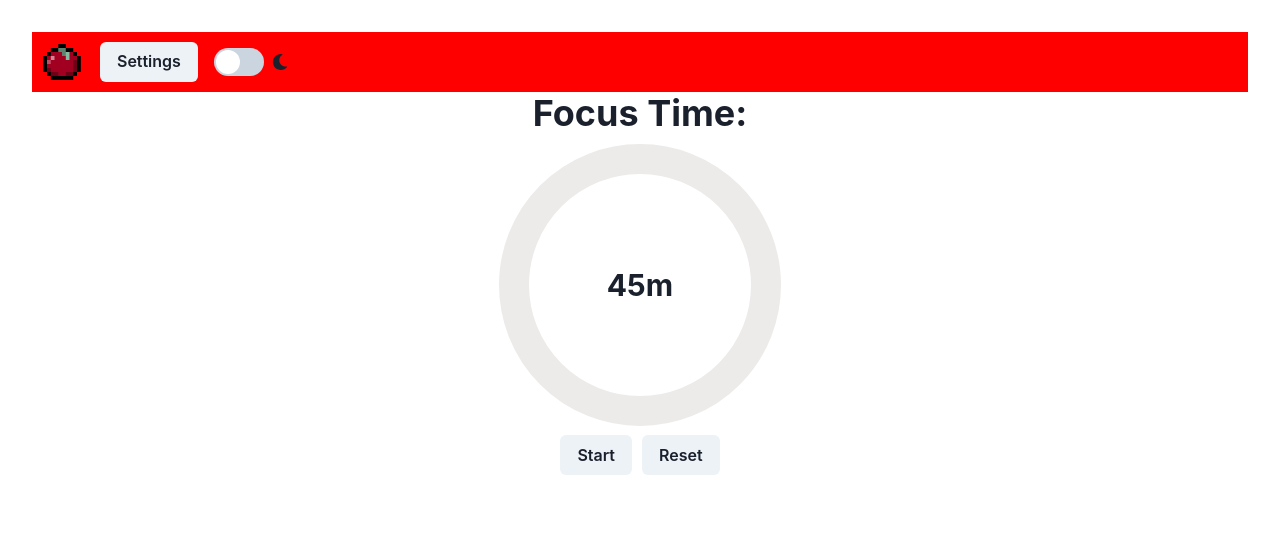
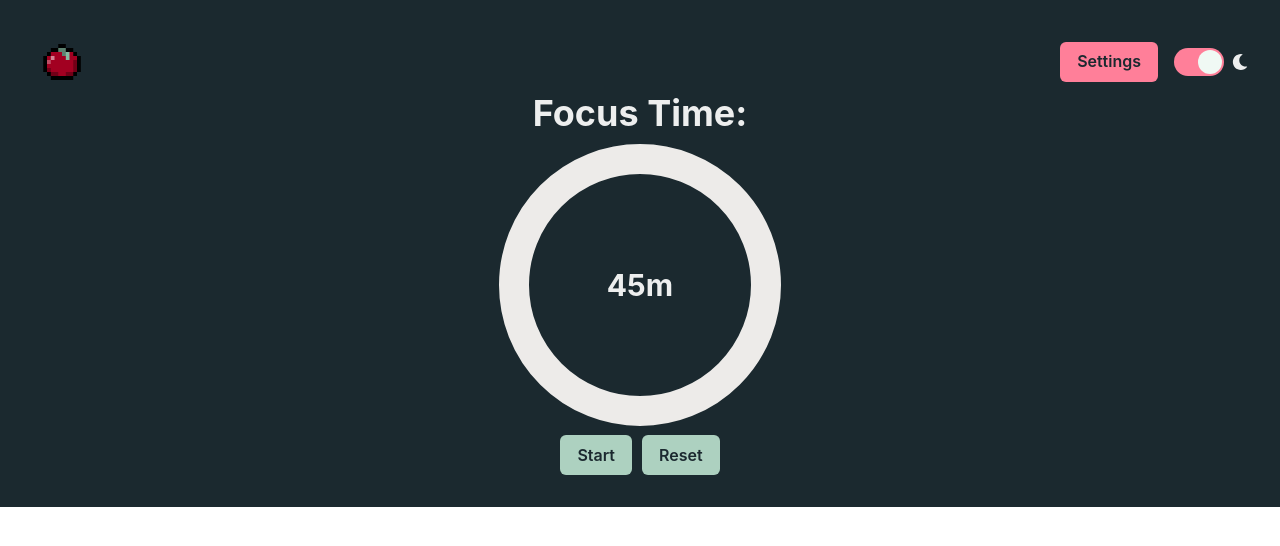
Before and after one commit to a-milek/pomodoro-app, a React (Vite) app: page / in a window 1280 px wide. Shown: the top 546 px of the page. Built offline with nearby package versions, Linux system fonts and the light colour scheme.

Commit message:
style change, toast for settings

```diff
--- a/src/App.css
+++ b/src/App.css
@@ -1,7 +1,6 @@
 
 
 #root {
-
   margin: 0 auto; /* Center the #root container */
   padding: 2rem;
   text-align: center;
--- a/src/App.tsx
+++ b/src/App.tsx
@@ -20,7 +20,7 @@ function App() {
       }}
       width="95vw"
     >
-      <GridItem area="nav" background="red">
+      <GridItem area="nav" margin="0">
         <NavBar onClick={() => setShowSettings(!showSettings)} />
       </GridItem>
 
--- a/src/components/ColorModeSwitch.tsx
+++ b/src/components/ColorModeSwitch.tsx
@@ -7,9 +7,9 @@ export const ColorModeSwitch = () => {
   return (
     <HStack>
       <Switch
+        colorScheme="red"
         isChecked={colorMode === "dark"}
         onChange={toggleColorMode}
-        colorScheme="red"
         size="lg"
       />
       <Text whiteSpace="nowrap">
--- a/src/components/Header.tsx
+++ b/src/components/Header.tsx
@@ -9,11 +9,13 @@ interface Props {
 const NavBar = ({ onClick }: Props) => {
   return (
     <>
-      <HStack>
+      <HStack justifyContent="space-between">
         <Image src="src/assets/pomidoro.png" boxSize="60px" />
 
         <HStack spacing="4">
-          <Button onClick={() => onClick()}>Settings</Button>
+          <Button colorScheme="red" onClick={() => onClick()}>
+            Settings
+          </Button>
           <ColorModeSwitch />
         </HStack>
       </HStack>
--- a/src/components/Settings.tsx
+++ b/src/components/Settings.tsx
@@ -7,6 +7,7 @@ import {
   NumberInput,
   NumberInputField,
   NumberInputStepper,
+  useToast,
 } from "@chakra-ui/react";
 
 interface Props {
@@ -22,10 +23,16 @@ const Settings = ({
   breakTime,
   setBreakTime,
 }: Props) => {
+  const toast = useToast();
   const handleSave = () => {
     localStorage.setItem("focusTime", focusTime.toString());
     localStorage.setItem("breakTime", breakTime.toString());
-    alert("Settings saved!");
+    toast({
+      title: "Settings saved!",
+      colorScheme: "green",
+      duration: 1000,
+      isClosable: true,
+    });
   };
   return (
     <>
--- a/src/components/Timer.tsx
+++ b/src/components/Timer.tsx
@@ -59,7 +59,7 @@ const Timer = ({ focusTime, breakTime }: Props) => {
           (timeRemaining * 100) /
             (isFocusMode ? focusTime * 60 : breakTime * 60)
         }
-        color={isFocusMode ? "red" : "green"}
+        color={isFocusMode ? "#A20021" : "#85BAA1"}
       >
         <CircularProgressLabel>
           <Heading as="h4" fontSize="3xl">
@@ -71,10 +71,15 @@ const Timer = ({ focusTime, breakTime }: Props) => {
       </CircularProgress>
 
       <HStack align="center" justify="center" spacing="10px">
-        <Button onClick={() => setActive(!isActive)}>
+        <Button
+          colorScheme={isActive ? "red" : "green"}
+          onClick={() => setActive(!isActive)}
+        >
           {isActive ? "Pause" : "Start"}
         </Button>
-        <Button onClick={resetTimer}>Reset</Button>
+        <Button colorScheme="green" onClick={resetTimer}>
+          Reset
+        </Button>
       </HStack>
     </div>
   );
--- a/src/main.tsx
+++ b/src/main.tsx
@@ -2,7 +2,8 @@ import { StrictMode } from "react";
 import { createRoot } from "react-dom/client";
 import App from "./App.tsx";
 import "./index.css";
-import { ChakraProvider, theme, ColorModeScript } from "@chakra-ui/react";
+import theme from "./theme.ts";
+import { ChakraProvider, ColorModeScript } from "@chakra-ui/react";
 
 createRoot(document.getElementById("root")!).render(
   <StrictMode>
--- /dev/null
+++ b/src/theme.ts
@@ -0,0 +1,79 @@
+// theme.ts
+
+// 1. import `extendTheme` function
+import { extendTheme, type ThemeConfig } from "@chakra-ui/react";
+
+// 2. Add your color mode config
+const config: ThemeConfig = {
+  initialColorMode: "dark",
+};
+
+// 3. extend the theme
+const theme = extendTheme({
+  config,
+  colors: {
+    gray: {
+      50: "#e3f6fc",
+      100: "#cddce3",
+      200: "#b3c4cb",
+      300: "#96abb4",
+      400: "#7b939e",
+      500: "#617984",
+      600: "#4b5e68",
+      700: "#33434b",
+      800: "#1b292f",
+      900: "#010e18",
+    },
+    red: {
+      50: "#ffe2eb",
+      100: "#ffb1c2",
+      200: "#ff7f99",
+      300: "#ff4d71",
+      400: "#fe1d48",
+      500: "#e50630",
+      600: "#b30024",
+      700: "#81001a",
+      800: "#4f000f",
+      900: "#200004",
+    },
+    green: {
+      50: "#e7f9ee",
+      100: "#cae4d8",
+      200: "#add1c0",
+      300: "#8dbfa7",
+      400: "#6eac8e",
+      500: "#559375",
+      600: "#40725b",
+      700: "#2d5141",
+      800: "#183226",
+      900: "#00130a",
+    },
+    honeydew: {
+      50: "#e7faef",
+      100: "#c7ead6",
+      200: "#a5dcbb",
+      300: "#80cea1",
+      400: "#5ec086",
+      500: "#46a76d",
+      600: "#368255",
+      700: "#255d3c",
+      800: "#153823",
+      900: "#011409",
+    },
+    black: {
+      50: "#f0f0fa",
+      100: "#d2d3e0",
+      200: "#b4b5c9",
+      300: "#9798b2",
+      400: "#797a9c",
+      500: "#5f6183",
+      600: "#4a4b66",
+      700: "#353649",
+      800: "#1f202d",
+      900: "#080b14",
+    },
+    white: "#F0F9F4",
+  },
+});
+
+export default theme;
```
Also changed, not shown: src/components/FInishedSession.tsx (added).
